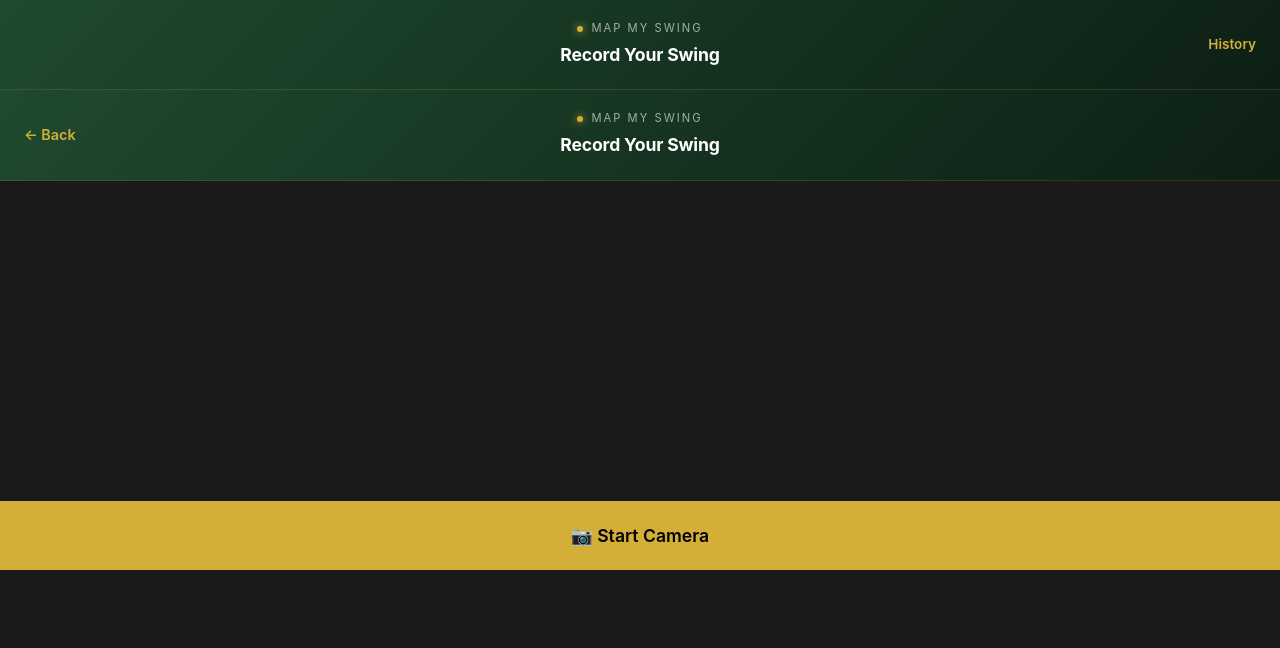
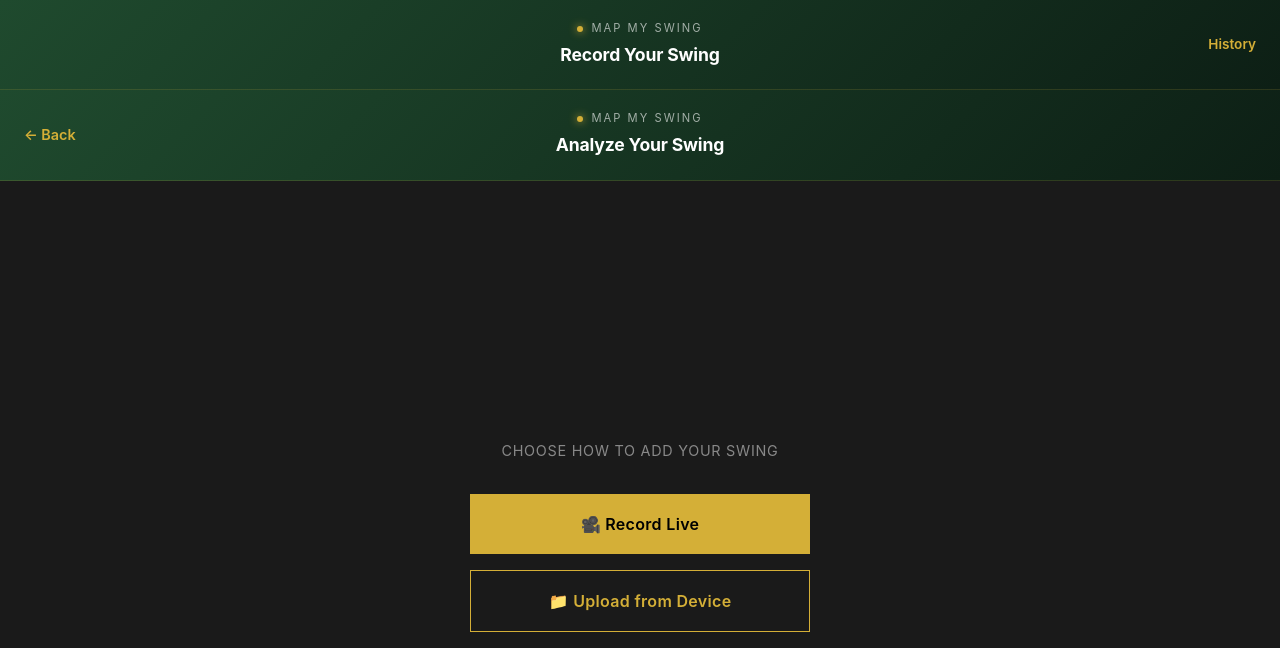
Before and after one commit to professorfalken1942-hash/map-my-swing, a Next.js app: page / in a window 1280 px wide. Both pictures are taken after a click on the button "Record My Swing →". Shown: the top 648 px of the page. Built offline with nearby package versions, Linux system fonts and the light colour scheme.

Commit message:
Add video upload option alongside live recording

```diff
--- a/components/CameraScreen.tsx
+++ b/components/CameraScreen.tsx
@@ -8,44 +8,44 @@ interface CameraScreenProps {
   onCancel?: () => void
 }
 
+type Mode = 'choose' | 'camera' | 'upload'
+
 export default function CameraScreen({ onRecordComplete, onCancel }: CameraScreenProps) {
   const videoRef = useRef<HTMLVideoElement>(null)
   const mediaRecorderRef = useRef<MediaRecorder | null>(null)
+  const fileInputRef = useRef<HTMLInputElement>(null)
+  const [mode, setMode] = useState<Mode>('choose')
   const [isRecording, setIsRecording] = useState(false)
   const [isCameraReady, setIsCameraReady] = useState(false)
 
   const startCamera = async () => {
+    setMode('camera')
     try {
-      console.log('Requesting camera access...')
       const stream = await navigator.mediaDevices.getUserMedia({
         video: { facingMode: 'user', width: { ideal: 1280 }, height: { ideal: 720 } },
         audio: false,
       })
-      console.log('Camera stream acquired:', stream)
       if (videoRef.current) {
         videoRef.current.srcObject = stream
         setIsCameraReady(true)
-        console.log('Camera ready')
       }
     } catch (error) {
       console.error('Camera access error:', error)
       alert(`Camera error: ${error instanceof Error ? error.message : 'Unknown error'}`)
+      setMode('choose')
     }
   }
 
   const startRecording = () => {
     if (!videoRef.current?.srcObject) return
-
     const stream = videoRef.current.srcObject as MediaStream
     const mediaRecorder = new MediaRecorder(stream)
     const chunks: BlobPart[] = []
-
     mediaRecorder.ondataavailable = (e) => chunks.push(e.data)
     mediaRecorder.onstop = () => {
       const blob = new Blob(chunks, { type: 'video/webm' })
       onRecordComplete(blob)
     }
-
     mediaRecorder.start()
     mediaRecorderRef.current = mediaRecorder
     setIsRecording(true)
@@ -58,20 +58,71 @@ export default function CameraScreen({ onRecordComplete, onCancel }: CameraScree
     }
   }
 
+  const handleFileUpload = (e: React.ChangeEvent<HTMLInputElement>) => {
+    const file = e.target.files?.[0]
+    if (!file) return
+    const blob = new Blob([file], { type: file.type })
+    onRecordComplete(blob)
+  }
+
+  const btnStyle = {
+    padding: '1.25rem 2rem',
+    border: '1px solid #d4af37',
+    fontWeight: 600,
+    fontSize: '1rem',
+    cursor: 'pointer',
+    width: '100%',
+    maxWidth: '340px',
+    letterSpacing: '0.02em',
+  }
+
   return (
     <div style={{ minHeight: '100vh', background: '#1a1a1a', color: '#fff', display: 'flex', flexDirection: 'column' }}>
       <PageHeader
-        title="Record Your Swing"
-        leftAction={onCancel && (
-          <button onClick={onCancel} style={{ background: 'transparent', border: 'none', color: '#d4af37', fontWeight: 600, cursor: 'pointer', fontSize: '0.9rem', padding: 0 }}>
-            ← Back
+        title={mode === 'choose' ? 'Analyze Your Swing' : mode === 'camera' ? 'Record Your Swing' : 'Upload a Swing'}
+        leftAction={
+          <button
+            onClick={() => mode === 'choose' ? onCancel?.() : setMode('choose')}
+            style={{ background: 'transparent', border: 'none', color: '#d4af37', fontWeight: 600, cursor: 'pointer', fontSize: '0.9rem', padding: 0 }}
+          >
+            ← {mode === 'choose' ? 'Back' : 'Change'}
           </button>
-        )}
+        }
       />
 
-      {/* Main content */}
-      <div style={{ flex: 1, maxWidth: '100%', margin: '0 auto', width: '100%', display: 'flex', flexDirection: 'column', justifyContent: 'center' }}>
-        {/* Video always in DOM so ref is available before isCameraReady */}
+      <div style={{ flex: 1, display: 'flex', flexDirection: 'column', alignItems: 'center', justifyContent: 'center', padding: '2rem' }}>
+
+        {/* Choose mode */}
+        {mode === 'choose' && (
+          <div style={{ display: 'flex', flexDirection: 'column', alignItems: 'center', gap: '1rem', width: '100%' }}>
+            <p style={{ color: '#888', fontSize: '0.9rem', marginBottom: '1rem', letterSpacing: '0.05em', textTransform: 'uppercase' }}>
+              Choose how to add your swing
+            </p>
+            <button
+              onClick={startCamera}
+              style={{ ...btnStyle, background: '#d4af37', color: '#000', border: 'none' }}
+            >
+              🎥 Record Live
+            </button>
+            <button
+              onClick={() => fileInputRef.current?.click()}
+              style={{ ...btnStyle, background: 'transparent', color: '#d4af37' }}
+            >
+              📁 Upload from Device
+            </button>
+            <input
+              ref={fileInputRef}
+              type="file"
+              accept="video/*"
+              onChange={handleFileUpload}
+              style={{ display: 'none' }}
+            />
+          </div>
+        )}
+
+        {/* Camera mode */}
+        {mode === 'camera' && (
+          <div style={{ width: '100%', display: 'flex', flexDirection: 'column' }}>
             <video
               ref={videoRef}
               autoPlay
@@ -86,22 +137,8 @@ export default function CameraScreen({ onRecordComplete, onCancel }: CameraScree
                 display: isCameraReady ? 'block' : 'none',
               }}
             />
-
             {!isCameraReady ? (
-          <button
-            onClick={startCamera}
-            style={{
-              padding: '1.5rem 2rem',
-              background: '#d4af37',
-              color: '#000',
-              border: 'none',
-              fontWeight: 600,
-              fontSize: '1.1rem',
-              cursor: 'pointer',
-            }}
-          >
-            📷 Start Camera
-          </button>
+              <p style={{ color: '#888', textAlign: 'center' }}>Starting camera...</p>
             ) : (
               <>
                 <button
@@ -118,7 +155,6 @@ export default function CameraScreen({ onRecordComplete, onCancel }: CameraScree
                 >
                   {isRecording ? '⏹ Stop Recording' : '🔴 Start Recording'}
                 </button>
-
                 {isRecording && (
                   <p style={{ marginTop: '1rem', color: '#ef4444', fontWeight: 600, textAlign: 'center' }}>
                     ● Recording...
@@ -127,6 +163,8 @@ export default function CameraScreen({ onRecordComplete, onCancel }: CameraScree
               </>
             )}
           </div>
+        )}
+      </div>
     </div>
   )
 }
```
Lines whose indentation alone changed are shown as unchanged.
